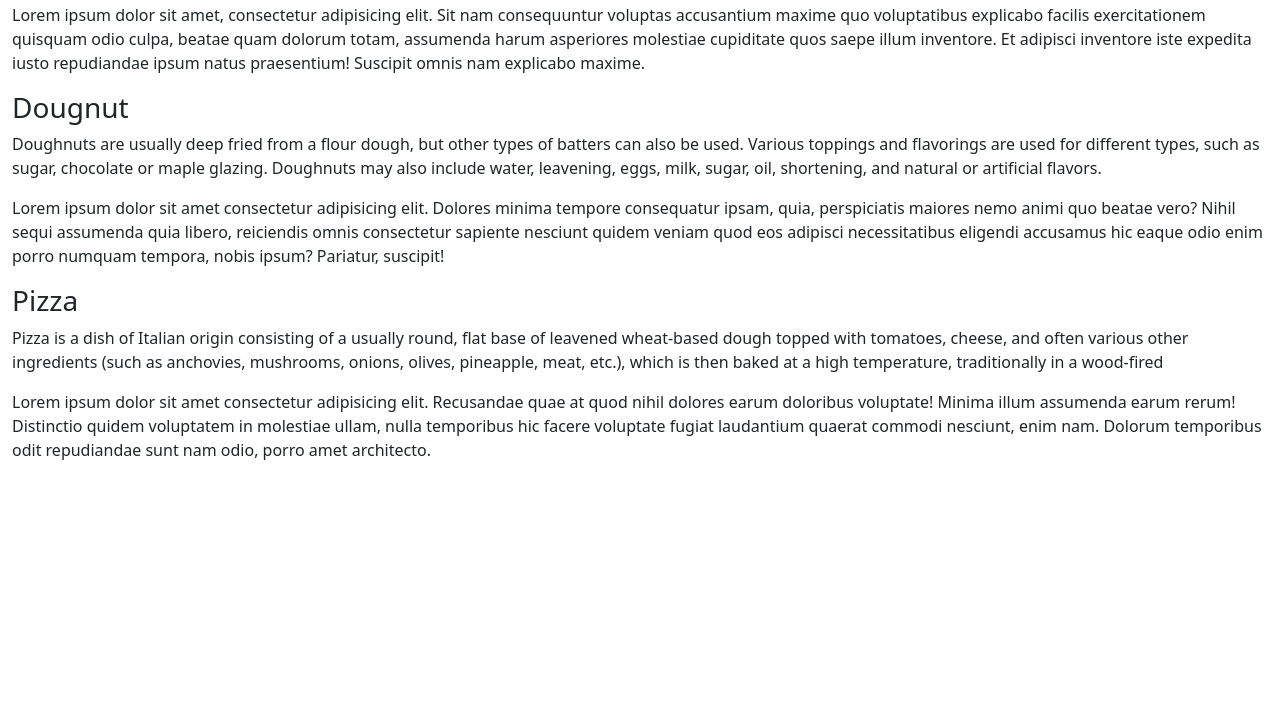
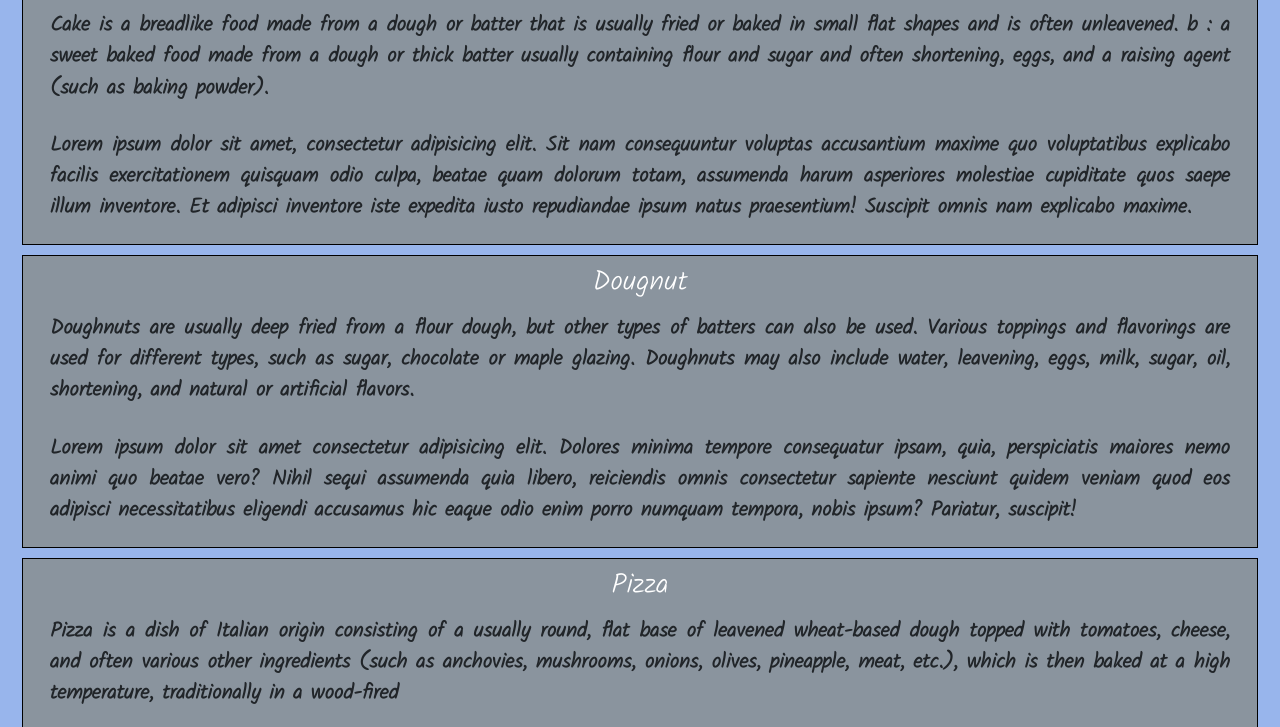
Before and after one commit to Anand08kv/Coursera-Assignment, a plain HTML site: page mod-3-sol/index.html in a window 1280 px wide. Shown: the part 183-910 px from the top of the page. Drawn offline with nearby package versions, Linux system fonts and the light colour scheme; files that its build step writes are made by us from their sources; the site is published under a folder, as on GitHub Pages, so addresses that start at the root find nothing.

Commit message:
Update index.html

```diff
--- a/mod-3-sol/index.html
+++ b/mod-3-sol/index.html
@@ -13,7 +13,7 @@
     <!-- Google Fonts -->
     <link href="https://fonts.googleapis.com/css2?family=Kalam:wght@300&display=swap" rel="stylesheet">
     <title>Hello, world!</title>
-    <link rel="stylesheet" href="/Coursera-Assignment/mod-3-sol/css/style_index.css">
+    <link rel="stylesheet" href="mod-3-sol/css/style_index.css">
 </head>
 
 <body>
```
